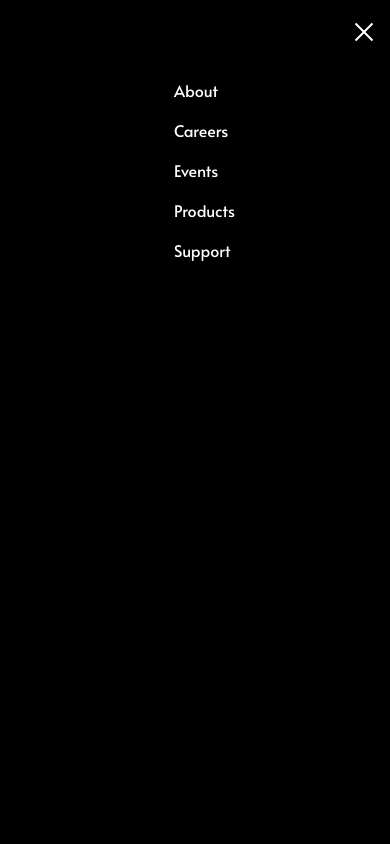
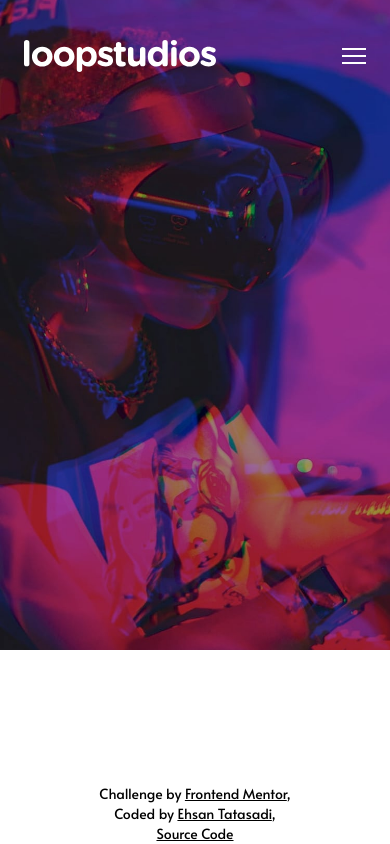
Before and after one commit to tatasadi/loopstudios-landing-page, a Next.js app: page / in a window 390 px wide. Built offline with nearby package versions, Linux system fonts and the light colour scheme.

Commit message:
finish navbar

```diff
--- a/app/components/header.tsx
+++ b/app/components/header.tsx
@@ -4,8 +4,8 @@ import Navbar from "./navbar"
 
 const Header = () => {
   return (
-    <header className="flex w-full max-w-[90rem] items-center justify-between p-4 md:justify-start md:gap-[2rem] md:py-0 md:pl-[2.88rem]">
-      <Image src={logo} alt="logo" className="block" />
+    <header className="flex w-full max-w-[90rem] items-center justify-between px-6 py-10 lg:py-[4.25rem] lg:px-[10.31rem]">
+      <Image src={logo} alt="logo" className="block z-50 h-8 w-[12rem]" />
       <Navbar />
     </header>
   )
--- a/app/components/navbar.tsx
+++ b/app/components/navbar.tsx
@@ -2,11 +2,25 @@
 import iconClose from "@/public/icon-close.svg"
 import iconHamburger from "@/public/icon-hamburger.svg"
 import Image from "next/image"
-import { useState } from "react"
+import { useEffect, useState } from "react"
 import { cn } from "../lib/utils"
+import { josefinSans, alata } from "../fonts"
 
 const Navbar = () => {
-  const [isMenuOpen, setIsMenuOpen] = useState(true)
+  const [isMenuOpen, setIsMenuOpen] = useState(false)
+  const [isMobile, setIsMobile] = useState(false)
+
+  useEffect(() => {
+    const handleResize = () => {
+      if (window.innerWidth < 768) {
+        setIsMobile(true)
+      } else {
+        setIsMobile(false)
+      }
+    }
+    window.addEventListener("resize", handleResize)
+    return () => window.removeEventListener("resize", handleResize)
+  }, [])
 
   return (
     <div className="flex w-full justify-end text-white">
@@ -18,25 +32,25 @@ const Navbar = () => {
           <Image
             src={iconClose}
             alt="menu"
-            className="self-end"
+            className="self-end cursor-pointer"
             onClick={() => setIsMenuOpen(false)}
           />
         ) : (
           <Image
             src={iconHamburger}
             alt="menu"
-            className="self-end"
+            className="self-end cursor-pointer"
             onClick={() => setIsMenuOpen(true)}
           />
         )}
       </div>
       <nav
         className={cn(
-          "absolute inset-0 left-auto z-40 w-[15rem] p-6 pt-[4.88rem] md:relative md:left-0 md:w-full md:items-center md:bg-transparent md:py-[1.32rem] md:pr-10",
-          isMenuOpen ? "block" : "hidden md:block",
+          "absolute inset-0 left-auto z-40 w-full p-6 md:relative md:left-0 md:items-center md:bg-transparent md:py-[1.32rem] md:pr-10",
+          isMenuOpen ? "fix" : "hidden md:block",
         )}
       >
-        <ul className="flex flex-col gap-4 md:flex-row md:items-center md:gap-10">
+        <ul className={cn("flex flex-col md:flex-row md:items-end md:justify-end md:gap-8 w-full h-full justify-center gap-6 uppercase md:normal-case text-2xl leading-[1.5625rem] font-light md:font-medium md:text-[0.9375rem] md:leading-[1.5625rem]", isMobile ? josefinSans.className : alata.className)}>
           <li>
             <a href="#" className="">
               About
--- a/app/layout.tsx
+++ b/app/layout.tsx
@@ -25,8 +25,9 @@ export default function RootLayout({
         />
       </head>
       <body
-        className={`${alata.className} bg-white text-black flex min-h-screen flex-col items-center`}
+        className={`${alata.className} bg-white text-black flex min-h-screen flex-col items-center relative`}
       >
+        <div className="z-0 w-full h-[40.625rem] bg-[url('/mobile/image-hero.jpg')] absolute inset-0 bottom-auto bg-no-repeat bg-cover md:bg-[url('/desktop/image-hero.jpg')] max-w-[90rem] mx-auto bg-center"></div>
         <Header />
         {children}
         <Attribution />
--- a/tailwind.config.ts
+++ b/tailwind.config.ts
@@ -18,6 +18,10 @@ const config = {
       },
     },
     extend: {
+      fontFamily: {
+        alata: ["Alata", "sans-serif"],
+        "josefin-sans": ["Josefin Sans", "sans-serif"],
+      },
       colors: {
         'dark-gray': 'hsl(0, 0%, 55%)',
         'very-dark-gray': 'hsl(0, 0%, 41%)',
```
